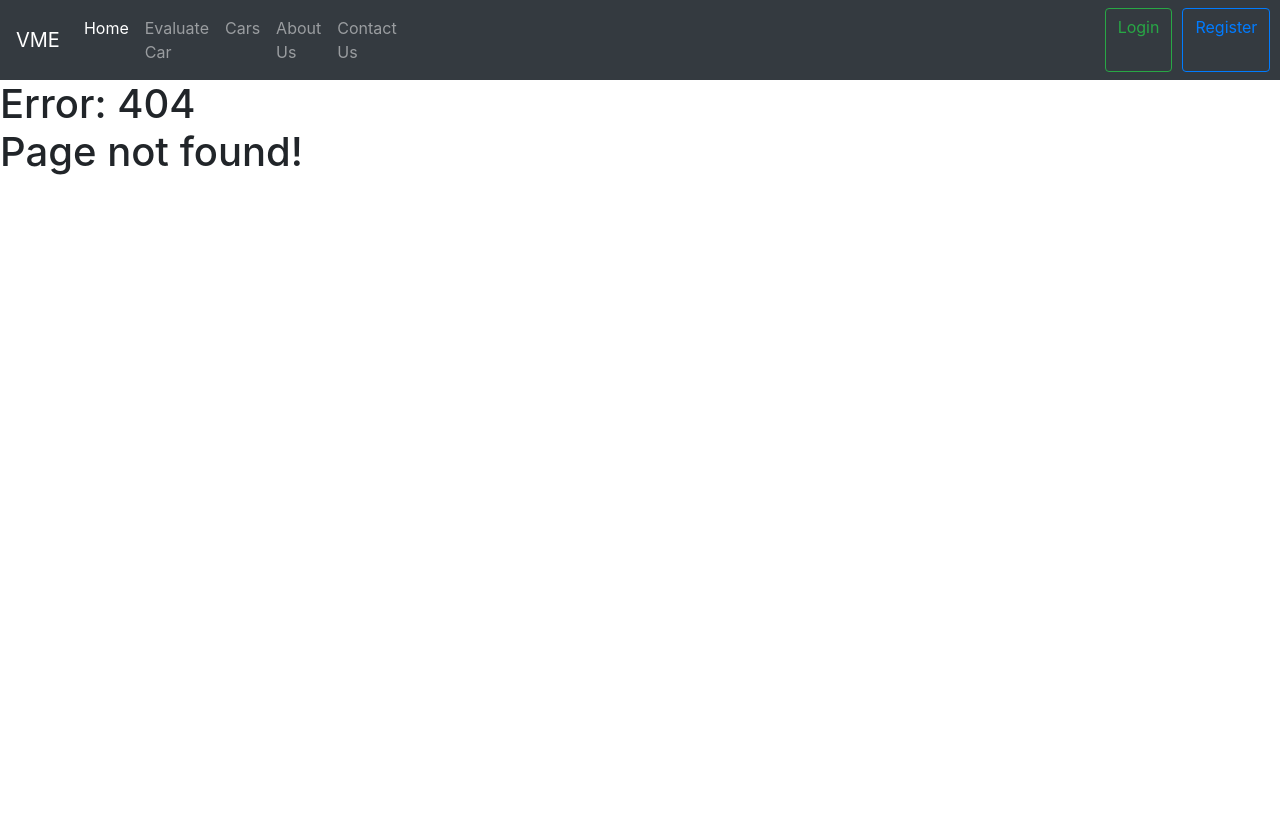
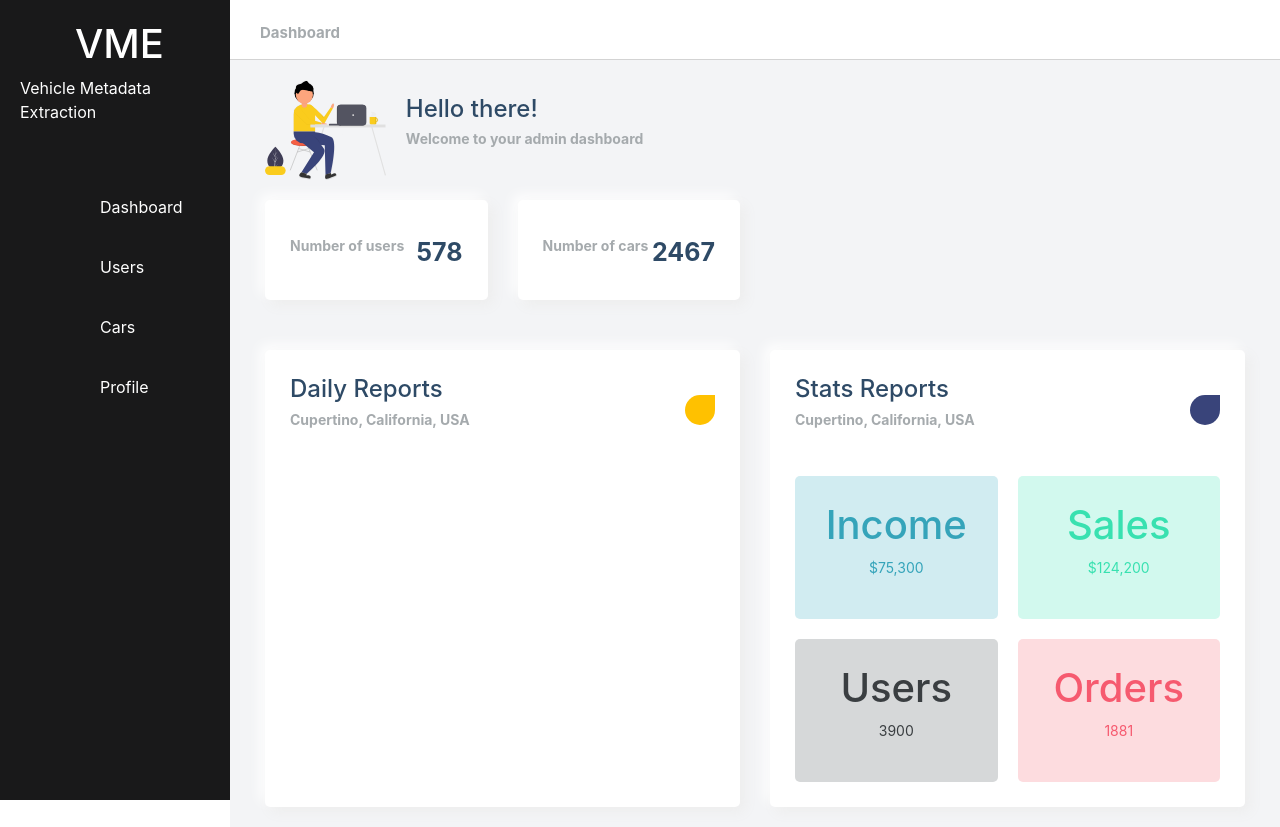
Before and after one commit to mustafasheikh1/VME, a React (Create React App) app: page /dashboard in a window 1280 px wide. Before the commit this address led to /not-found. Before the commit the page ends 800 px from the top, so only its background shows below. Built offline with nearby package versions, Linux system fonts and the light colour scheme; the HTML template or start-up script is replaced by a standard one.

Commit message:
Dashboard partially implemented

```diff
--- a/src/App.js
+++ b/src/App.js
@@ -27,7 +27,7 @@ import "./App.css";
 
 class App extends Component {
   state = {
-    admin: false,
+    admin: true,
     user: true,
   };
   render() {
--- a/src/components/dashboard.jsx
+++ b/src/components/dashboard.jsx
@@ -1,31 +1,97 @@
 import React, { Component } from "react";
-import DashboardCards from "./common/dashboardCards";
+import hello from "../images/hello.svg";
+import "../css/dashboard.css";
+
 class DashBoard extends Component {
-  state = {
-    cards: [
-      { name: "Users", value: 18 },
-      { name: "Reports", value: 7 },
-      { name: "Cars", value: 87 },
-    ],
-  };
   render() {
-    const { cards } = this.state;
     return (
       <React.Fragment>
-        <div className="dash-title">
-          <h1>Dashboard</h1>
-          <main>
-            <div className="dash-cards">
-              {cards.map((card) => (
-                <DashboardCards
-                  key={card.name}
-                  name={card.name}
-                  value={card.value}
-                />
-              ))}
+        <nav class="navbar">
+          <div class="nav_icon" onclick="toggleSidebar()">
+            <i class="fa fa-bars" aria-hidden="true"></i>
+          </div>
+          <div class="navbar__left">
+            <a href="#">Dashboard</a>
+          </div>
+        </nav>
+
+        <main>
+          <div class="main__container">
+            <div class="main__title">
+              <img src={hello} alt="" />
+              <div class="main__greeting">
+                <h1>Hello there!</h1>
+                <p>Welcome to your admin dashboard</p>
+              </div>
             </div>
-          </main>
-        </div>
+
+            <div class="main__cardds">
+              <div class="cardd">
+                <i
+                  class="fa fa-user-o fa-2x text-lightblue"
+                  aria-hidden="true"
+                ></i>
+                <div class="cardd_inner">
+                  <p class="text-primary-p">Number of users</p>
+                  <span class="font-bold text-title">578</span>
+                </div>
+              </div>
+
+              <div class="cardd">
+                <i class="fa fa-car fa-2x text-red" aria-hidden="true"></i>
+                <div class="cardd_inner">
+                  <p class="text-primary-p">Number of cars</p>
+                  <span class="font-bold text-title">2467</span>
+                </div>
+              </div>
+            </div>
+
+            <div class="charts">
+              <div class="charts__left">
+                <div class="charts__left__title">
+                  <div>
+                    <h1>Daily Reports</h1>
+                    <p>Cupertino, California, USA</p>
+                  </div>
+                  <i class="fa fa-usd" aria-hidden="true"></i>
+                </div>
+                <div id="apex1"></div>
+              </div>
+
+              <div class="charts__right">
+                <div class="charts__right__title">
+                  <div>
+                    <h1>Stats Reports</h1>
+                    <p>Cupertino, California, USA</p>
+                  </div>
+                  <i class="fa fa-usd" aria-hidden="true"></i>
+                </div>
+
+                <div class="charts__right__cardds">
+                  <div class="cardd1">
+                    <h1>Income</h1>
+                    <p>$75,300</p>
+                  </div>
+
+                  <div class="cardd2">
+                    <h1>Sales</h1>
+                    <p>$124,200</p>
+                  </div>
+
+                  <div class="cardd3">
+                    <h1>Users</h1>
+                    <p>3900</p>
+                  </div>
+
+                  <div class="cardd4">
+                    <h1>Orders</h1>
+                    <p>1881</p>
+                  </div>
+                </div>
+              </div>
+            </div>
+          </div>
+        </main>
       </React.Fragment>
     );
   }
--- a/src/components/profile.jsx
+++ b/src/components/profile.jsx
@@ -4,7 +4,7 @@ import userIcon from "../images/userIcon.png";
 const Profile = (props) => {
   return (
     <React.Fragment>
-      <h1>
+      <h1 style={{ paddingLeft: "30px" }}>
         <strong>Profile </strong>
       </h1>
 
--- a/src/css/dashboard.css
+++ b/src/css/dashboard.css
@@ -1,62 +1,431 @@
-* {
-  margin: 0;
-  padding: 0;
+@import url("https://fonts.googleapis.com/css2?family=Lato:wght@300;400;700&display=swap");
+
+/*  styling scrollbars  */
+::-webkit-scrollbar {
+  width: 5px;
+  height: 6px;
+}
+
+::-webkit-scrollbar-track {
+  box-shadow: inset 0 0 5px #a5aaad;
+  border-radius: 10px;
+}
+
+::-webkit-scrollbar-thumb {
+  background: #3ea175;
+  border-radius: 10px;
+}
+
+::-webkit-scrollbar-thumb:hover {
+  background: #a5aaad;
+}
+
+.text-primary-p {
+  color: #a5aaad;
+  font-size: 14px;
+  font-weight: 700;
+}
+
+.font-bold {
+  font-weight: 700;
+}
+
+.text-title {
+  color: #2e4a66;
+}
+
+.text-lightblue {
+  color: #469cac;
+}
+
+.text-red {
+  color: #cc3d38;
+}
+
+.text-yellow {
+  color: #a98921;
+}
+
+.text-green {
+  color: #3b9668;
+}
+
+.navbar {
+  background: #ffffff;
+  grid-area: nav;
+  height: 60px;
+  display: flex;
+  align-items: center;
+  justify-content: space-between;
+  padding: 0 30px 0 30px;
+  border-bottom: 1px solid lightgray;
+}
+
+.nav_icon {
+  display: none;
+}
+
+.nav_icon > i {
+  font-size: 26px;
+  color: #a5aaad;
+}
+
+.navbar__left > a {
+  margin-right: 30px;
   text-decoration: none;
-  list-style-type: none;
-  box-sizing: border-box;
+  color: #a5aaad;
+  font-size: 15px;
+  font-weight: 700;
+}
+
+.navbar__left .active_link {
+  color: #265acc;
+  border-bottom: 3px solid #265acc;
+  padding-bottom: 12px;
+}
+
+.navbar__right {
+  display: flex;
+  justify-content: center;
+  align-items: center;
+}
+
+.navbar__right > a {
+  margin-left: 20px;
+  text-decoration: none;
+}
+
+.navbar__right > a > i {
+  color: #a5aaad;
+  font-size: 16px;
+  border-radius: 50px;
+  background: #ffffff;
+  box-shadow: 2px 2px 5px #d9d9d9, -2px -2px 5px #ffffff;
+  padding: 7px;
 }
 
 main {
-  margin-top: 60px;
-  background: #f1f5f9;
-  min-height: 80vh;
-  padding: 1rem 3rem;
+  background: #f3f4f6;
+  grid-area: main;
+  overflow-y: auto;
 }
 
-.dash-title {
-  margin-bottom: 1rem;
+.main__container {
+  padding: 20px 35px;
 }
 
-.dash-cards {
-  display: grid;
-  grid-template-columns: repeat(3, 1fr);
-  grid-column-gap: 3rem;
-}
-
-.card-single {
-  background: #fff;
-  border-radius: 7px;
-  box-shadow: 6px 6px 10px rgba(0, 0, 0, 0.3);
-}
-
-.card-body {
-  padding: 1rem;
+.main__title {
   display: flex;
   align-items: center;
 }
 
-.card-body span {
-  font-size: 1.5rem;
-  color: #777;
-  padding-right: 1.4rem;
+.main__title > img {
+  max-height: 100px;
+  object-fit: contain;
+  margin-right: 20px;
 }
 
-.card-body h5 {
-  color: var(--text--grey);
-  font-size: 1rem;
+.main__greeting > h1 {
+  font-size: 24px;
+  color: #2e4a66;
+  margin-bottom: 5px;
 }
 
-.card-body h4 {
-  color: var(--color-dark);
-  font-size: 1.1rem;
-  margin-top: 0.2rem;
+.main__greeting > p {
+  font-size: 14px;
+  font-weight: 700;
+  color: #a5aaad;
 }
 
-.card-footer {
-  padding: 0.2rem 1rem;
-  background: #f9fafc;
+.main__cardds {
+  display: grid;
+  grid-template-columns: 1fr 1fr 1fr 1fr;
+  gap: 30px;
+  margin: 20px 0;
 }
 
-.card-footer a {
-  color: var(--main-color);
+.cardd {
+  display: flex;
+  flex-direction: column;
+  justify-content: space-around;
+  height: 100px;
+  padding: 25px;
+  border-radius: 5px;
+  background: #ffffff;
+  box-shadow: 5px 5px 13px #ededed, -5px -5px 13px #ffffff;
 }
+
+.cardd_inner {
+  display: flex;
+  align-items: center;
+  justify-content: space-between;
+}
+
+.cardd_inner > span {
+  font-size: 25px;
+}
+
+.charts {
+  display: grid;
+  grid-template-columns: 1fr 1fr;
+  gap: 30px;
+  margin-top: 50px;
+}
+
+.charts__left {
+  padding: 25px;
+  border-radius: 5px;
+  background: #ffffff;
+  box-shadow: 5px 5px 13px #ededed, -5px -5px 13px #ffffff;
+}
+
+.charts__left__title {
+  display: flex;
+  align-items: center;
+  justify-content: space-between;
+}
+
+.charts__left__title > div > h1 {
+  font-size: 24px;
+  color: #2e4a66;
+  margin-bottom: 5px;
+}
+
+.charts__left__title > div > p {
+  font-size: 14px;
+  font-weight: 700;
+  color: #a5aaad;
+}
+
+.charts__left__title > i {
+  color: #ffffff;
+  font-size: 20px;
+  background: #ffc100;
+  border-radius: 200px 0px 200px 200px;
+  -moz-border-radius: 200px 0px 200px 200px;
+  -webkit-border-radius: 200px 0px 200px 200px;
+  border: 0px solid #000000;
+  padding: 15px;
+}
+
+.charts__right {
+  padding: 25px;
+  border-radius: 5px;
+  background: #ffffff;
+  box-shadow: 5px 5px 13px #ededed, -5px -5px 13px #ffffff;
+}
+
+.charts__right__title {
+  display: flex;
+  align-items: center;
+  justify-content: space-between;
+}
+
+.charts__right__title > div > h1 {
+  font-size: 24px;
+  color: #2e4a66;
+  margin-bottom: 5px;
+}
+
+.charts__right__title > div > p {
+  font-size: 14px;
+  font-weight: 700;
+  color: #a5aaad;
+}
+
+.charts__right__title > i {
+  color: #ffffff;
+  font-size: 20px;
+  background: #39447a;
+  border-radius: 200px 0px 200px 200px;
+  -moz-border-radius: 200px 0px 200px 200px;
+  -webkit-border-radius: 200px 0px 200px 200px;
+  border: 0px solid #000000;
+  padding: 15px;
+}
+
+.charts__right__cardds {
+  display: grid;
+  grid-template-columns: 1fr 1fr;
+  gap: 20px;
+  margin-top: 30px;
+}
+
+.cardd1 {
+  background: #d1ecf1;
+  color: #35a4ba;
+  text-align: center;
+  padding: 25px;
+  border-radius: 5px;
+  font-size: 14px;
+}
+
+.cardd2 {
+  background: #d2f9ee;
+  color: #38e1b0;
+  text-align: center;
+  padding: 25px;
+  border-radius: 5px;
+  font-size: 14px;
+}
+
+.cardd3 {
+  background: #d6d8d9;
+  color: #3a3e41;
+  text-align: center;
+  padding: 25px;
+  border-radius: 5px;
+  font-size: 14px;
+}
+
+.cardd4 {
+  background: #fddcdf;
+  color: #f65a6f;
+  text-align: center;
+  padding: 25px;
+  border-radius: 5px;
+  font-size: 14px;
+}
+
+/*  SIDEBAR STARTS HERE  */
+
+#sidebar {
+  background: #020509;
+  grid-area: sidebar;
+  overflow-y: auto;
+  padding: 20px;
+  -webkit-transition: all 0.5s;
+  transition: all 0.5s;
+}
+
+.sidebar__title {
+  display: flex;
+  justify-content: space-between;
+  align-items: center;
+  color: #f3f4f6;
+  margin-bottom: 30px;
+  /* color: #E85B6B; */
+}
+
+.sidebar__img {
+  display: flex;
+  align-items: center;
+}
+
+.sidebar__title > div > img {
+  width: 75px;
+  object-fit: contain;
+}
+
+.sidebar__title > div > h1 {
+  font-size: 18px;
+  display: inline;
+}
+
+.sidebar__title > i {
+  font-size: 18px;
+  display: none;
+}
+
+.sidebar__menu > h2 {
+  color: #3ea175;
+  font-size: 16px;
+  margin-top: 15px;
+  margin-bottom: 5px;
+  padding: 0 10px;
+  font-weight: 700;
+}
+
+.sidebar__link {
+  color: #f3f4f6;
+  padding: 10px;
+  border-radius: 3px;
+  margin-bottom: 5px;
+}
+
+.active_menu_link {
+  background: rgba(62, 161, 117, 0.3);
+  color: #3ea175;
+}
+
+.active_menu_link a {
+  color: #3ea175 !important;
+}
+
+.sidebar__link > a {
+  text-decoration: none;
+  color: #a5aaad;
+  font-weight: 700;
+}
+
+.sidebar__link > i {
+  margin-right: 10px;
+  font-size: 18px;
+}
+
+.sidebar__logout {
+  margin-top: 20px;
+  padding: 10px;
+  color: #e65061;
+}
+
+.sidebar__logout > a {
+  text-decoration: none;
+  color: #e65061;
+  font-weight: 700;
+  text-transform: uppercase;
+}
+
+.sidebar__logout > i {
+  margin-right: 10px;
+  font-size: 18px;
+}
+
+.sidebar_responsive {
+  display: inline !important;
+  z-index: 9999 !important;
+  left: 0 !important;
+  position: absolute;
+}
+
+@media only screen and (max-width: 978px) {
+  .container {
+    grid-template-columns: 1fr;
+    /* grid-template-rows: 0.2fr 2.2fr; */
+    grid-template-rows: 0.2fr 3fr;
+    grid-template-areas:
+      "nav"
+      "main";
+  }
+
+  #sidebar {
+    display: none;
+  }
+
+  .sidebar__title > i {
+    display: inline;
+  }
+
+  .nav_icon {
+    display: inline;
+  }
+}
+
+@media only screen and (max-width: 855px) {
+  .main__cardds {
+    grid-template-columns: 1fr;
+    gap: 10px;
+    margin-bottom: 0;
+  }
+
+  .charts {
+    grid-template-columns: 1fr;
+    margin-top: 30px;
+  }
+}
+
+@media only screen and (max-width: 480px) {
+  .navbar__left {
+    display: none;
+  }
+}
--- a/src/css/sideBar.css
+++ b/src/css/sideBar.css
@@ -66,7 +66,7 @@
   white-space: nowrap;
 }
 .content {
-  padding-left: 270px;
+  padding-left: 230px;
   font-size: 24px;
 }
 
```
Also changed, not shown: src/images/hello.svg (added).
